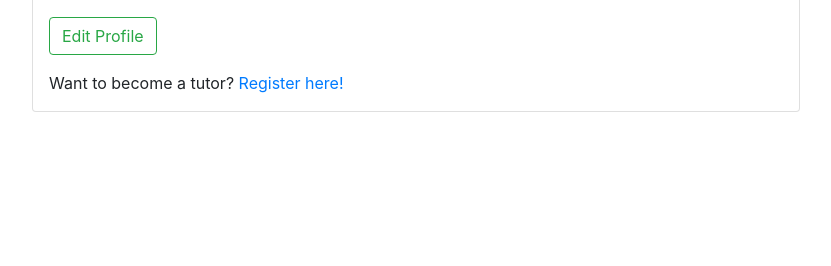
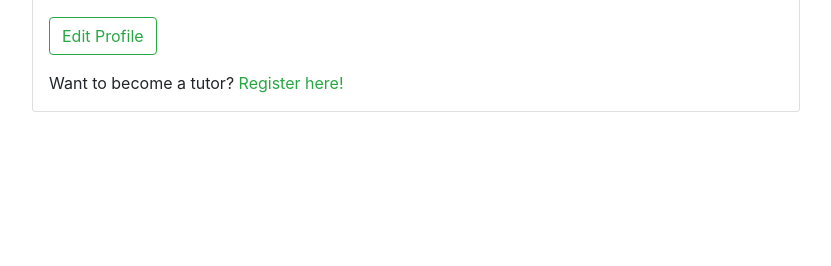
Before and after one commit to timrtyrrell/project-tuber, a Django app: template register/templates/register/editprofile.html in a window 1280 px wide. Shown: the part 283-549 px from the top of the page, without its empty margins (224-1055 px from the left). Run offline with Django 3.2, Linux system fonts and the light colour scheme; the template is opened without the code that fills it: values that come from a table or form of the project are taken from there, others are empty; some libraries are stand-ins or nearby versions.

Commit message:
Changed 'Register here' link to be green

```diff
--- a/register/templates/register/editprofile.html
+++ b/register/templates/register/editprofile.html
@@ -20,7 +20,7 @@
 
     <span
       >Want to become a tutor?
-      <a href="{% url 'become_tutor' %}" style="color: success;"
+      <a href="{% url 'become_tutor' %}" style="color: #28a745;"
         >Register here!</a
       ></span
     >
```
